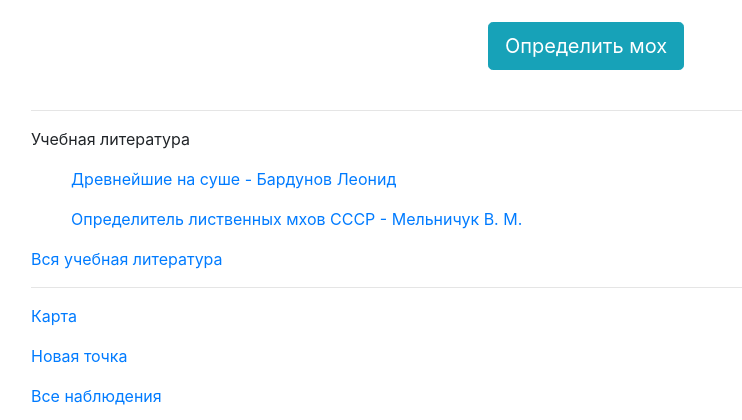
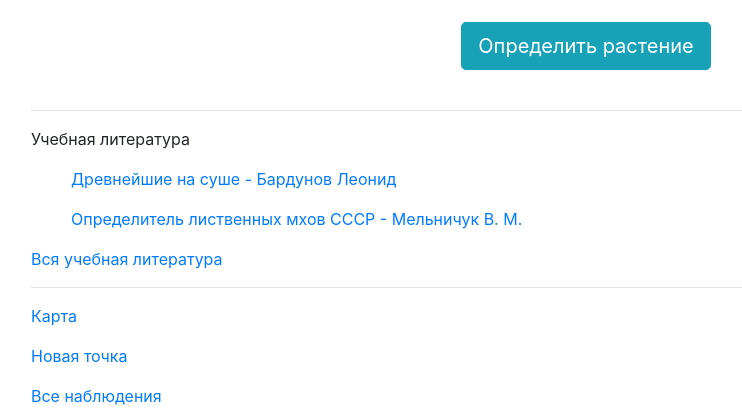
Before and after one commit to dmitrytakhtamir/moss_catalog, a Django app: page / in a window 1280 px wide. Shown: the part 510-930 px from the top of the page, without its empty margins (54-796 px from the left). Run offline with Django 3.2, Linux system fonts and the light colour scheme; data comes from the database, SQL or seed files in the repository; some libraries are stand-ins or nearby versions.

Commit message:
Update home.html

```diff
--- a/moss/templates/home.html
+++ b/moss/templates/home.html
@@ -35,7 +35,7 @@
 	{% endfor %}
 {% endif %}
 <br>
-<div align='center'><a href="{% url 'definer:definer_starter' %}"><button type="button" class="btn btn-info btn-lg" name='definer_reverse'>Определить мох</button></a></div>
+<div align='center'><a href="{% url 'definer:definer_starter' %}"><button type="button" class="btn btn-info btn-lg" name='definer_reverse'>Определить растение</button></a></div>
 
 <br>
 <hr>
```
